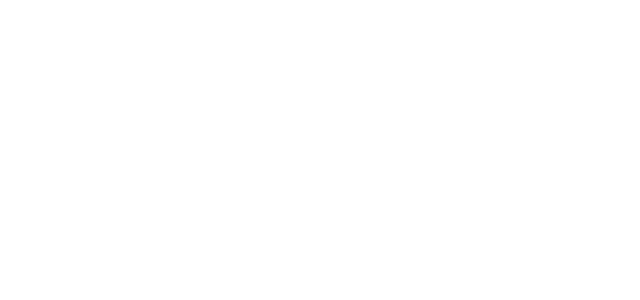
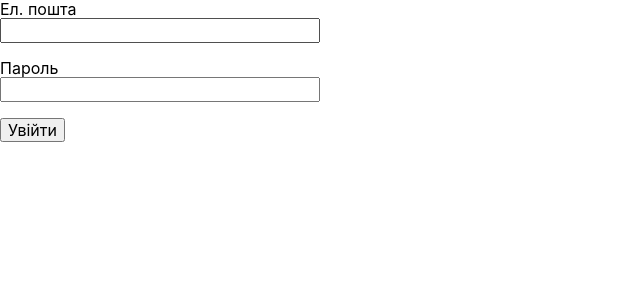
Before and after one commit to Allovallo/redux-login, a React (Create React App) app: page /login in a window 1280 px wide. Before the commit this address had no page. Shown: the top 300 px of the page, without its empty margins (0-640 px from the left). Built offline with nearby package versions, Linux system fonts and the light colour scheme.

Commit message:
files updated

```diff
--- a/package.json
+++ b/package.json
@@ -3,6 +3,7 @@
   "version": "0.1.0",
   "private": true,
   "dependencies": {
+    "@babel/plugin-proposal-private-property-in-object": "^7.21.11",
     "@babel/runtime": "^7.26.0",
     "@reduxjs/toolkit": "^2.3.0",
     "@testing-library/jest-dom": "^5.17.0",
--- a/src/components/App.js
+++ b/src/components/App.js
@@ -1,13 +1,13 @@
 import { Routes, Route } from 'react-router-dom';
 
 import Home from '../pages/Home';
+import Login from '../pages/Login';
 
 export const App = () => {
   return (
     <Routes>
-      <Route path="/" element={<Home />}>
-        App
-      </Route>
+      <Route path="/" element={<Home />} />
+      <Route path="/login" element={<Login />} />
     </Routes>
   );
 };
--- /dev/null
+++ b/src/components/LoginForm/LoginForm.js
@@ -0,0 +1,17 @@
+import css from './LoginForm.module.css';
+
+export const LoginForm = () => {
+  return (
+    <form className={css.form} autoComplete="off">
+      <label className={css.label}>
+        Ел. пошта
+        <input type="email" name="email" />
+      </label>
+      <label className={css.label}>
+        Пароль
+        <input type="password" name="password" />
+      </label>
+      <button type="submit">Увійти</button>
+    </form>
+  );
+};
--- /dev/null
+++ b/src/components/LoginForm/LoginForm.module.css
@@ -0,0 +1,9 @@
+.form {
+  width: 320px;
+}
+
+.label {
+  display: flex;
+  flex-direction: column;
+  margin-bottom: 16px;
+}
--- /dev/null
+++ b/src/pages/Login.js
@@ -0,0 +1,13 @@
+import { Helmet } from 'react-helmet';
+import { LoginForm } from '../components/LoginForm/LoginForm';
+
+export default function Login() {
+  return (
+    <div>
+      <Helmet>
+        <title>Login</title>
+      </Helmet>
+      <LoginForm />
+    </div>
+  );
+}
```
Also changed, not shown: 1 other file (tests, documents, lock files or other folders).
